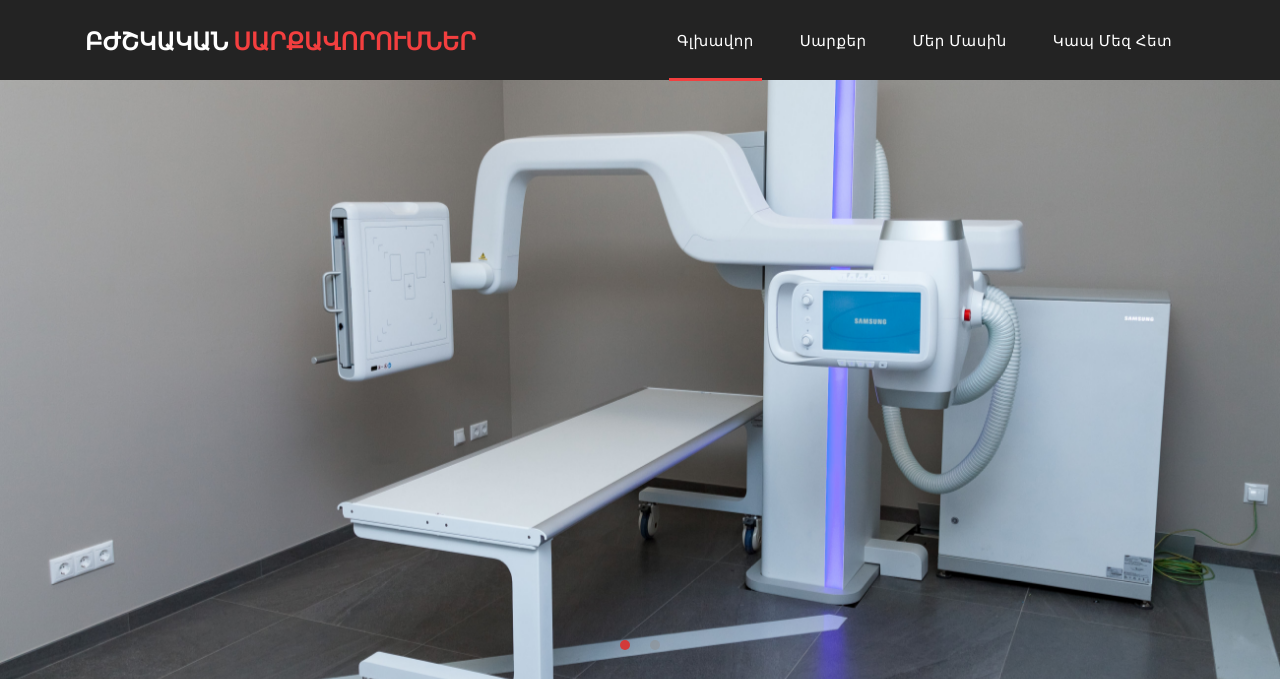
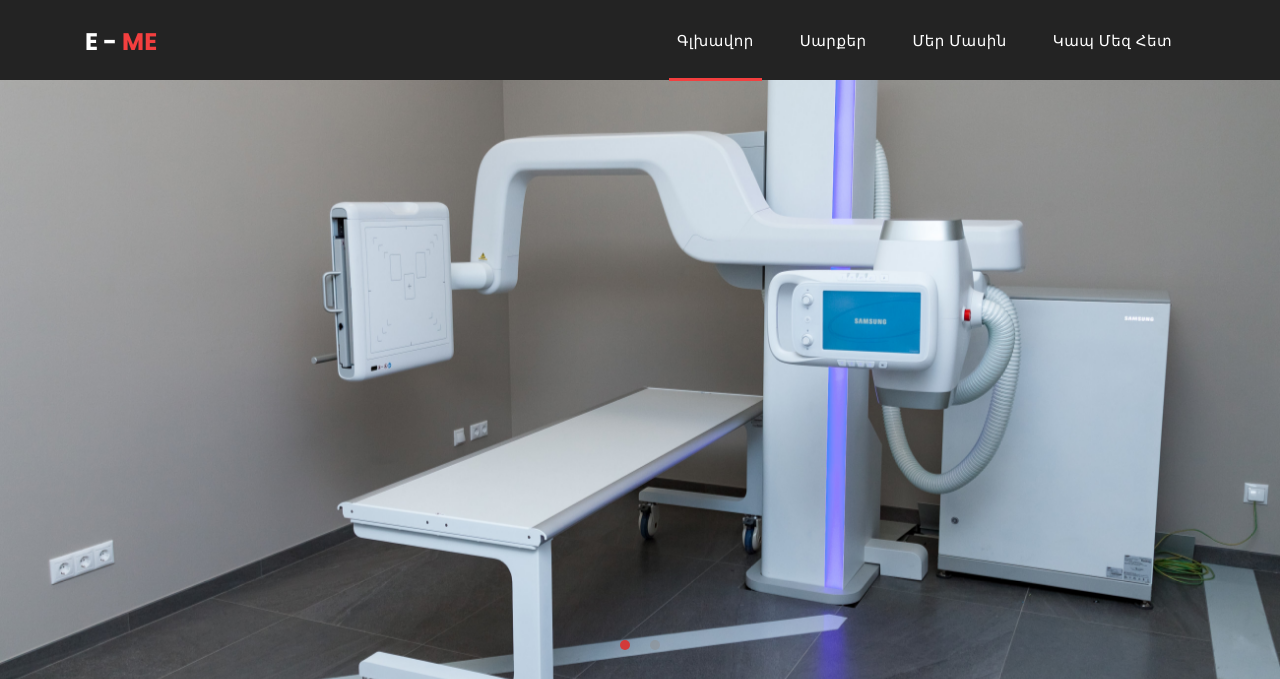
Before and after one commit to Tariel98/Medical-Instruments, a Django app: page / in a window 1280 px wide. Shown: the top 679 px of the page. Run offline with Django 4.2, Linux system fonts and the light colour scheme; data comes from the database, SQL or seed files in the repository; both versions use the stored data as it was after the commit; some libraries are stand-ins or nearby versions.

Commit message:
me erku ban poxergdfgd  taza ban tetevm

```diff
--- a/templates/Instruments/base.html
+++ b/templates/Instruments/base.html
@@ -36,7 +36,7 @@
 <header class="">
     <nav class="navbar navbar-expand-lg">
         <div class="container">
-            <a class="navbar-brand" href="{% url 'Home' %}"><h2>Բժշկական <em>սարքավորումներ</em></h2></a>
+            <a class="navbar-brand" href="{% url 'Home' %}"><h2>E - <em>ME</em></h2></a>
             <button class="navbar-toggler" type="button" data-toggle="collapse" data-target="#navbarResponsive"
                     aria-controls="navbarResponsive" aria-expanded="false" aria-label="Toggle navigation">
                 <span class="navbar-toggler-icon"></span>
--- a/templates/Instruments/home.html
+++ b/templates/Instruments/home.html
@@ -1,7 +1,7 @@
 {% extends 'Instruments/base.html' %}
 {% load static %}
 
-{% block title %} Բժշկական սարքավորումներ {% endblock %}
+{% block title %} Բժշկական սարքաավորումներ {% endblock %}
 
 
 {% block content %}
@@ -52,7 +52,7 @@
     <div class="row">
     <div class="col-md-12">
         <div class="section-heading">
-            <h2> Բաժիններ</h2>
+            <h2> Բաժիններ </h2>
             <a href="{% url 'products' %}">Տեսնել բոլոր սարքավորումները<i class="fa fa-angle-right"></i></a>
         </div>
     </div>
```
Also changed, not shown: db.sqlite3.
